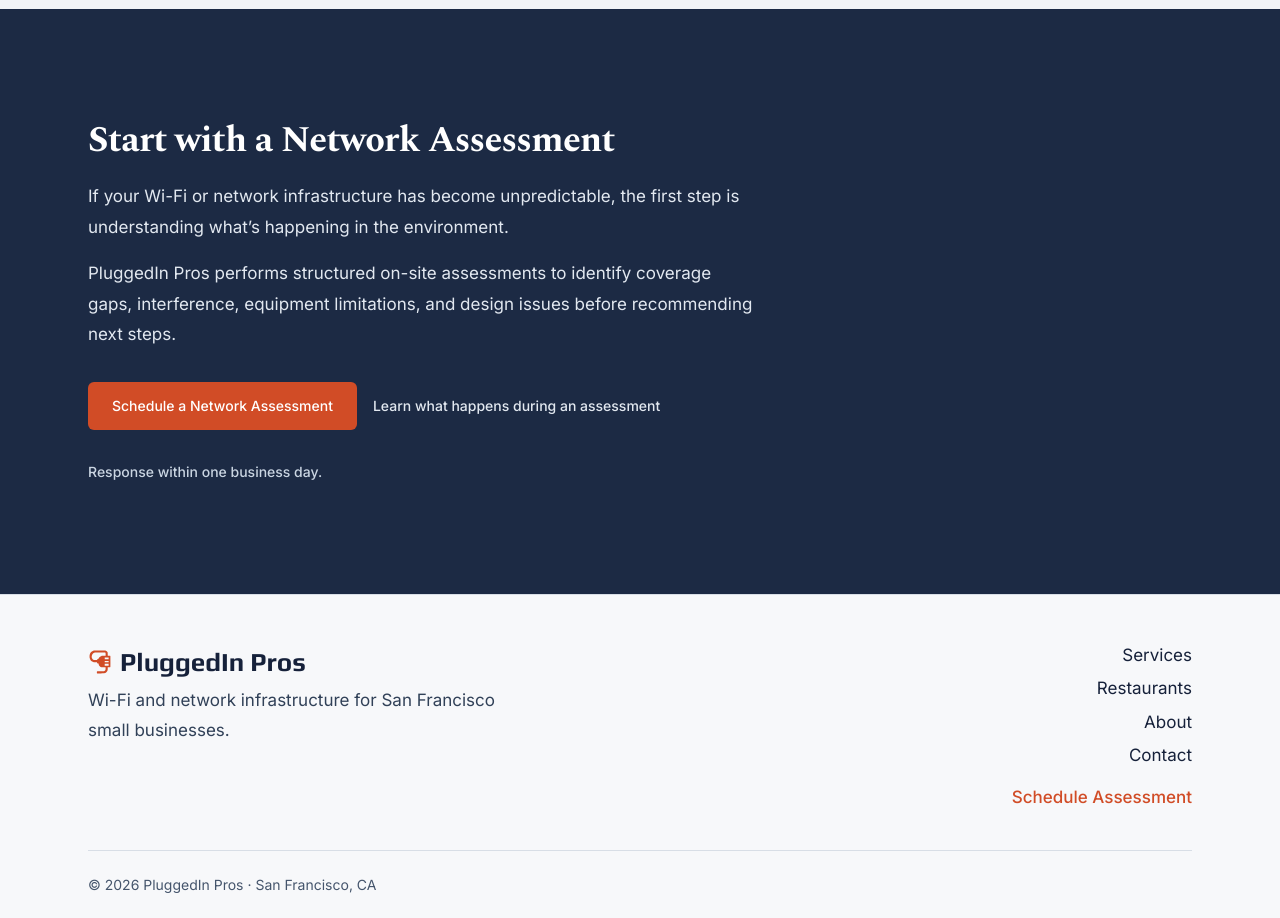
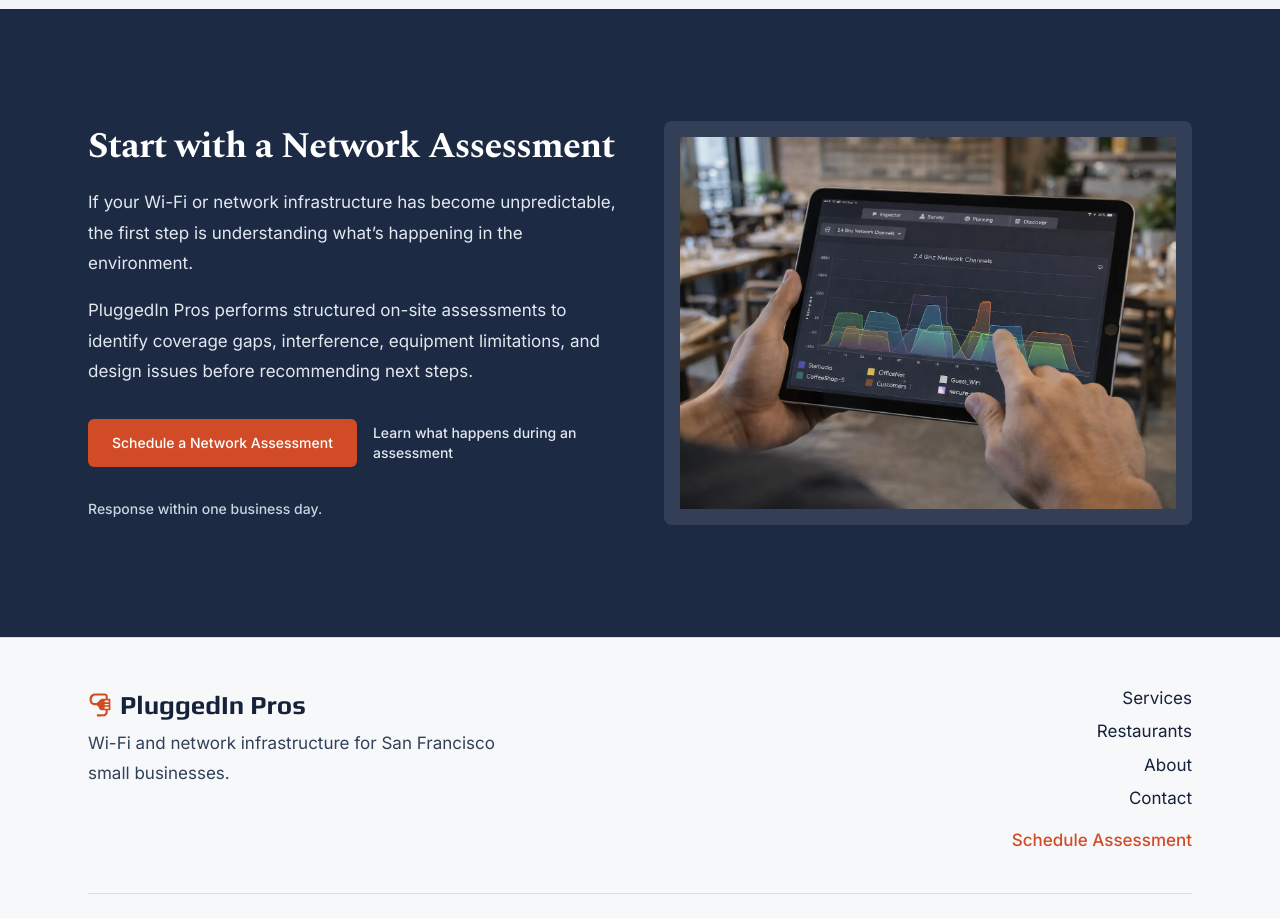
Before and after one commit to getpluggedinsf/website, a Next.js app: page / in a window 1280 px wide. Shown: the part 6440-7358 px from the top of the page. Built offline with nearby package versions, Linux system fonts and the light colour scheme.

Commit message:
home: add image to final CTA section

```diff
--- a/src/components/home/FinalCta.tsx
+++ b/src/components/home/FinalCta.tsx
@@ -1,9 +1,14 @@
+import Image from "next/image";
 import Link from "next/link";
 import Section from "@/components/layout/Section";
+import Surface from "@/components/layout/Surface";
 
 export default function FinalCta() {
   return (
     <Section tone="navy" padded="xl">
+      <div className="grid items-center gap-10 lg:grid-cols-[1fr_1fr] lg:gap-12">
+
+        {/* LEFT: TEXT */}
         <div className="max-w-[42rem]">
           <h2 className="font-heading tracking-heading text-3xl font-bold text-white md:text-4xl">
             Start with a Network Assessment
@@ -40,6 +45,27 @@
             Response within one business day.
           </p>
         </div>
+
+        {/* RIGHT: IMAGE */}
+        <Surface
+          tone="light"
+          padding="sm"
+          radius="lg"
+          border={false}
+          shadow={false}
+          className="group overflow-hidden bg-white/10"
+        >
+          <div className="relative aspect-[4/3] w-full">
+            <Image
+              src="/images/home/network-assessment/wifi-analysis-tablet-cafe.webp"
+              alt="Technician analyzing Wi-Fi performance on a tablet in a café environment"
+              fill
+              className="object-cover transition-transform duration-700 ease-out group-hover:scale-[1.02]"
+            />
+          </div>
+        </Surface>
+
+      </div>
     </Section>
   );
 }
```
Also changed, not shown: public/images/home/network-assessment/wifi-analysis-tablet-cafe.webp (added). Lines whose indentation alone changed are shown as unchanged.
